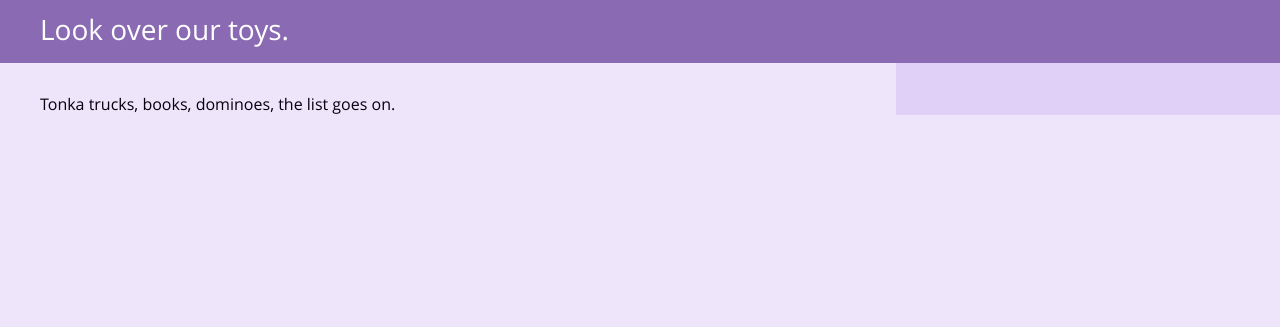
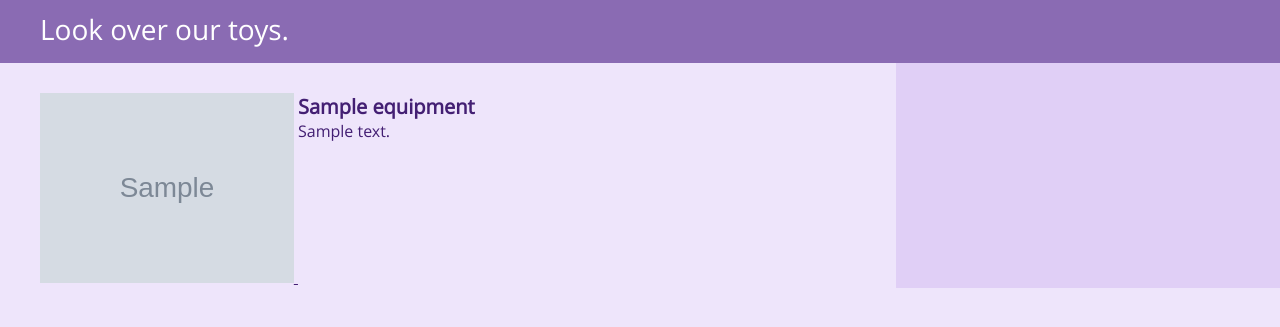
Before and after one commit to kriswithank/moldywebsite, a Django app: page /equipment/ in a window 1280 px wide. Shown: the part 70-397 px from the top of the page. Run offline with Django 3.2, Linux system fonts and the light colour scheme; tables that the repository leaves empty hold one stand-in row (values such as "Sample post"); grey boxes marked "Sample" are stand-in pictures.

Commit message:
Add basic list view to equipment page
Started using SASS, currently only used for the css of the equipment
page. Template is very basic, will **have** to be changed later.

```diff
--- /dev/null
+++ b/equipment/static/equipment/equipment_style.css
@@ -0,0 +1,11 @@
+.item .thumbnail {
+  display: inline-block;
+  width: 30%; }
+.item .content {
+  display: inline-block;
+  width: 30%;
+  vertical-align: top; }
+  .item .content * {
+    display: block; }
+
+/*# sourceMappingURL=equipment_style.css.map */
--- /dev/null
+++ b/equipment/static/equipment/equipment_style.scss
@@ -0,0 +1,15 @@
+.item {
+  .thumbnail {
+    display: inline-block;
+    width: 30%;
+  }
+  .content {
+    display: inline-block;
+    width: 30%;
+    vertical-align: top;
+
+    * {
+      display: block;
+    }
+  }
+}
--- a/equipment/templates/equipment/base_equipment.html
+++ b/equipment/templates/equipment/base_equipment.html
@@ -1,9 +1,26 @@
 {% extends "common/base.html" %}
+{% load static %}
+
+{% block aditional_stylesheets %}
+<link rel="stylesheet" type="text/css" href="{% static 'equipment/equipment_style.css' %}">
+{% endblock %}
 
 {% block subheader_content %}
 <a href="{% url 'equipment' %}">Look over our toys.</a>
 {% endblock %}
 
 {% block main_content %}
-Tonka trucks, books, dominoes, the list goes on.
+{% for obj in equipment %}
+  <div class="item">
+  <a href="">
+    <img class="thumbnail" src="{{ obj.thumbnail.url }}" alt="{{ obj.name }} Thumbnail"/>
+    <div class="content">
+      <h3 class="title">{{obj.name}}</h3>
+      <div class="overview">
+        {{obj.description_brief}}
+      </div>
+    </div>
+  </a>
+  </div>
+{% endfor %}
 {% endblock %}
--- a/equipment/views.py
+++ b/equipment/views.py
@@ -1,4 +1,6 @@
+from .models import Equipment
 from common.views import basicPage
 
 def index(request):
-    return basicPage(request, 'equipment/base_equipment.html', {})
+    context = {'equipment': Equipment.objects.all()}
+    return basicPage(request, 'equipment/base_equipment.html', context)
```
Also changed, not shown: media/images/thumbnails/banana.png (added), 1 other file.
